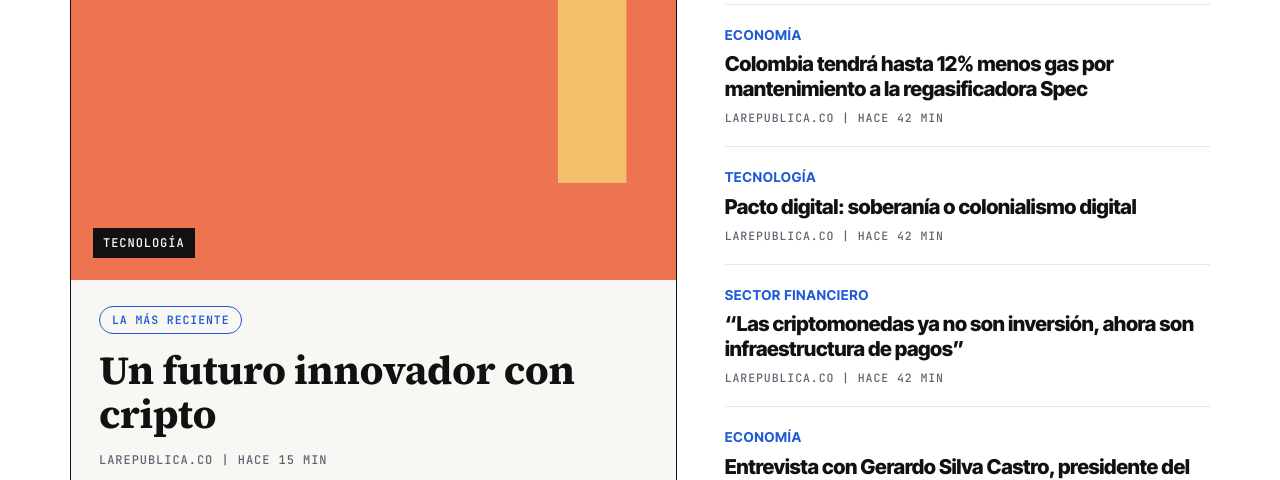
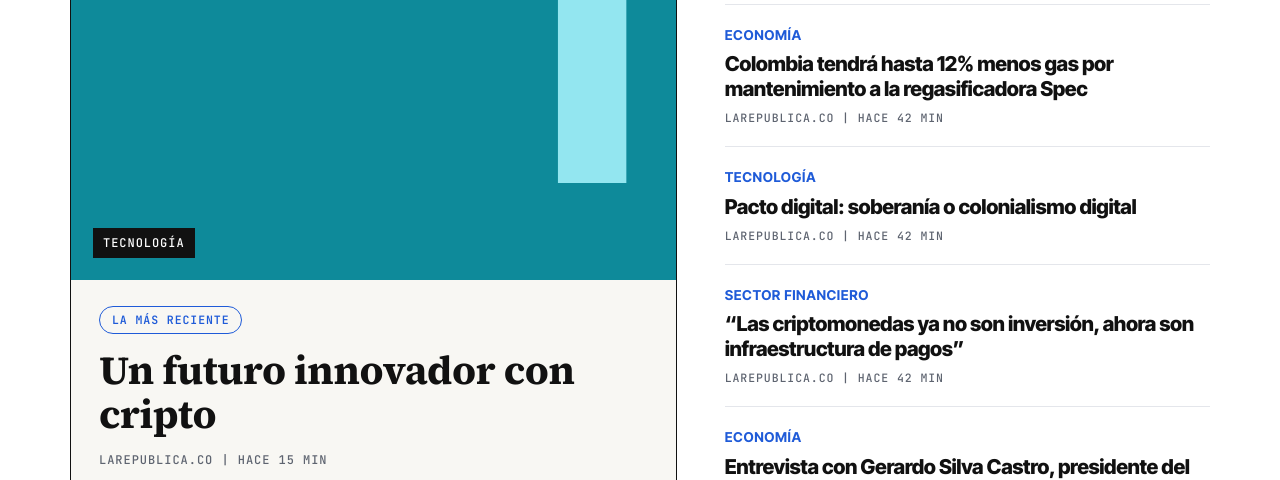
Before and after one commit to lemp200548/finanzas-today, a plain HTML site: page index.html in a window 1280 px wide. Shown: the part 687-1167 px from the top of the page. Drawn offline with nearby package versions, Linux system fonts and the light colour scheme; no server answers.

Commit message:
Add files via upload

```diff
--- a/index.html
+++ b/index.html
@@ -62,8 +62,8 @@
 
   .top { display: grid; grid-template-columns: 1.25fr 1fr; gap: 48px; padding: 40px 0 48px; }
   .destacada { border: 1px solid var(--ink); text-decoration: none; display: flex; flex-direction: column; align-self: start; }
-  .destacada .arte { aspect-ratio: 16 / 9; background: var(--orange); position: relative; overflow: hidden; display: flex; align-items: flex-end; padding: 22px; }
-  .destacada .arte::before { content: attr(data-letra); position: absolute; right: -2%; top: -18%; font-weight: 900; font-size: 22rem; line-height: 1; color: var(--sun); letter-spacing: -0.06em; }
+  .destacada .arte { aspect-ratio: 16 / 9; background: var(--fondo, var(--orange)); transition: background .3s ease; position: relative; overflow: hidden; display: flex; align-items: flex-end; padding: 22px; }
+  .destacada .arte::before { content: attr(data-letra); position: absolute; right: -2%; top: -18%; font-weight: 900; font-size: 22rem; line-height: 1; color: var(--letra, var(--sun)); letter-spacing: -0.06em; }
   .destacada .arte .mono { position: relative; background: var(--ink); color: #fff; padding: 6px 10px; font-size: 0.75rem; }
   .destacada .cuerpo { padding: 26px 28px 30px; background: var(--cream); }
   .pill { display: inline-block; border: 1.5px solid var(--blue); color: var(--blue); border-radius: 999px; padding: 4px 12px; font-size: 0.72rem; font-weight: 600; margin-bottom: 14px; }
@@ -201,6 +201,21 @@
       '<div class="meta mono">' + esc(n.fuente) + ' | ' + esc(hace(n.fecha)) + '</div></a>';
   }
 
+  // Color de la noticia destacada según la categoría: [fondo, letra]
+  var COLORES = {
+    'Economía': ['#1F5BD8', '#8DB6FF'],
+    'Empresas': ['#1E8E5A', '#9BE3BD'],
+    'Petróleo y energía': ['#1C1C1C', '#F4BE6A'],
+    'Sector financiero': ['#5B3FD1', '#C2B3FF'],
+    'Tecnología': ['#0E8A9A', '#93E6F0'],
+    'Emprendimiento': ['#EE7350', '#F4BE6A'],
+    'Nuevos CEO': ['#C8323C', '#FFA3A8'],
+    'Consultoría': ['#14315E', '#7FB0FF'],
+    'Deportes': ['#2E7D32', '#B4E8B6'],
+    'Planes en Bogotá': ['#D6457A', '#FFC0D6'],
+    'Planes en Caracas': ['#D6457A', '#FFC0D6']
+  };
+
   function pintar() {
     document.querySelectorAll('.pais').forEach(function (b) { b.classList.toggle('on', b.dataset.pais === pais); });
     var lista = ((datos.paises && datos.paises[pais]) || []).slice();
@@ -217,7 +232,11 @@
 
     var d = recientes.find(function (n) { return !/Planes|Deportes/.test(n.categoria); }) || recientes[0];
     $('destacada').href = d.link;
-    $('destacada').querySelector('.arte').dataset.letra = (d.categoria || 'F').charAt(0);
+    var arte = $('destacada').querySelector('.arte');
+    var col = COLORES[d.categoria] || ['#EE7350', '#F4BE6A'];
+    arte.dataset.letra = (d.categoria || 'F').charAt(0);
+    arte.style.setProperty('--fondo', col[0]);
+    arte.style.setProperty('--letra', col[1]);
     $('d-cat').textContent = d.categoria;
     $('d-titulo').textContent = d.titulo;
     $('d-meta').textContent = d.fuente + ' | ' + hace(d.fecha);
```
